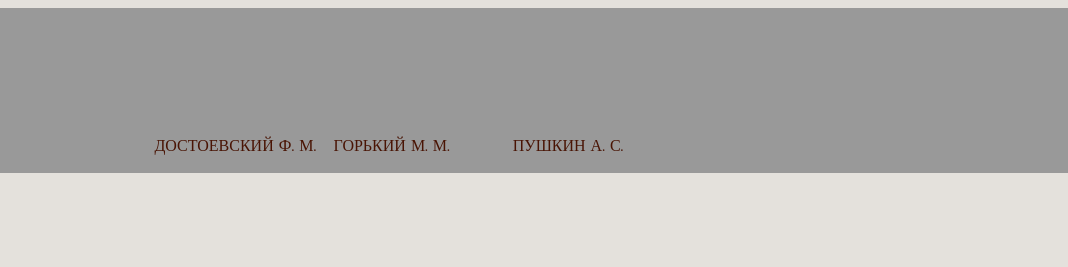
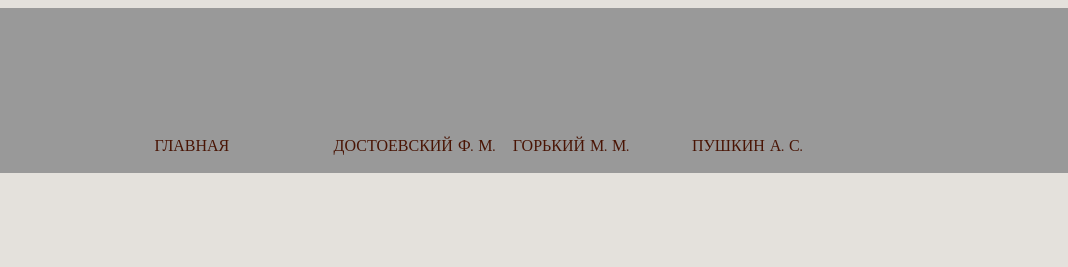
Before and after one commit to denisduutka/neznaupoka, a plain HTML site: page index.htm in a window 1280 px wide. Shown: the top 267 px of the page, 212-1280 px from the left. Drawn offline with Linux system fonts and the light colour scheme.

Commit message:
Update index.htm

```diff
--- a/index.htm
+++ b/index.htm
@@ -11,6 +11,7 @@
         <ul class="nav navbar-nav navbar-right">
           <li><a href="#"><img src="https://avatars.mds.yandex.net/i?id=8e89cf86fe31059f046ff4980c5fd7cfc369c549-10810377-images-thumbs&n=13"></a></li>
           <li id="sakat"><li>
+          <li><a href="index.htm">Главная</a></li>
           <li><a href="dost.htm">Достоевский Ф. М.</a></li>
           <li><a href="gorkiy.htm">Горький М. М.</a></li>
           <li><a href="pushkin.htm">Пушкин А. С.</a></li>
```
